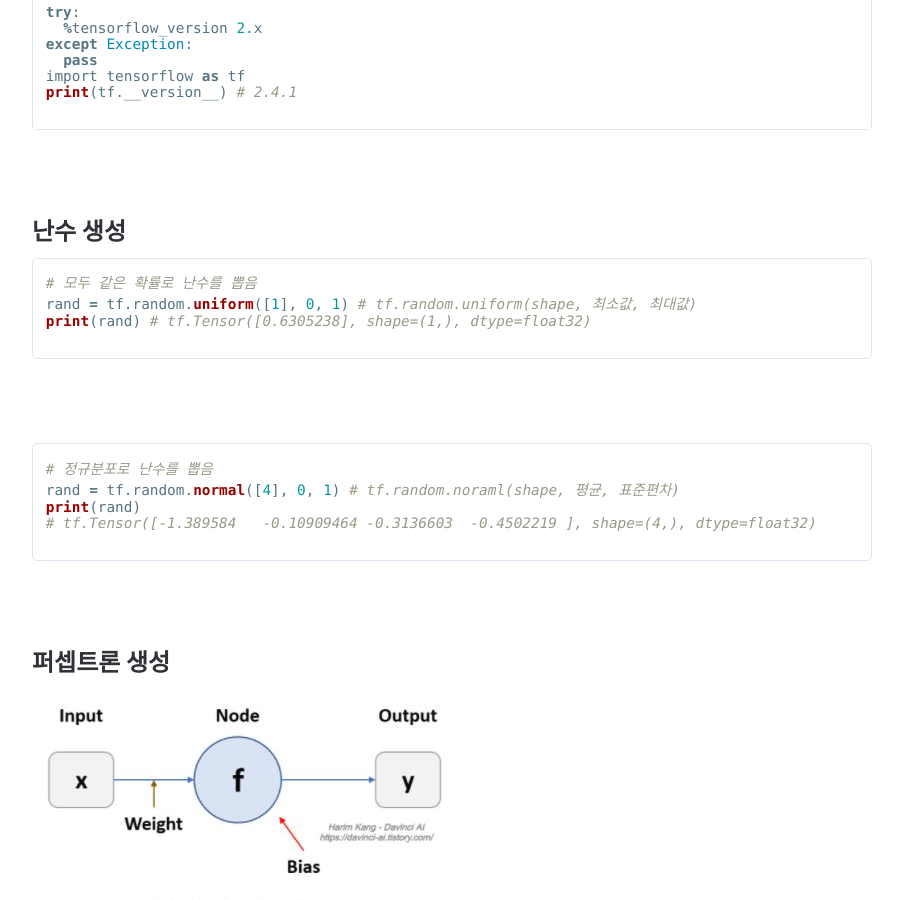
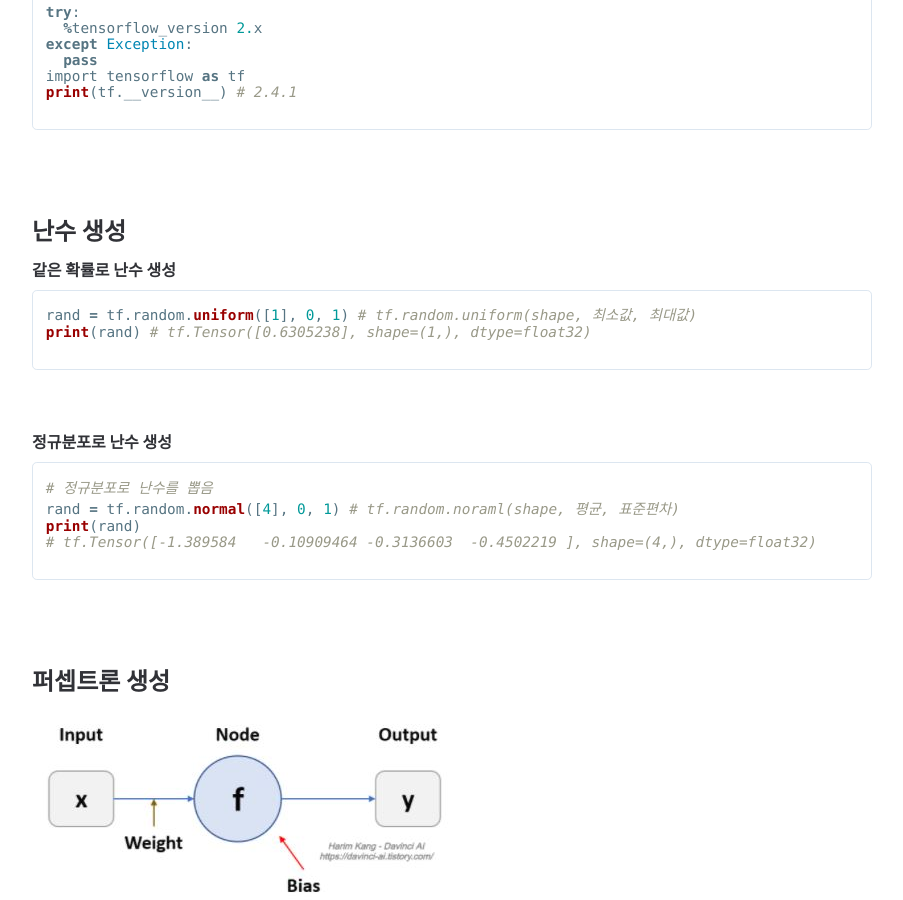
Before and after one commit to SUNGBEOMCHOI/SungBeomChoi.github.io, a Jekyll site: the page built from _posts/2021-03-03-ch3_Start_Tensorflow.md, in a window 1280 px wide and 900 px high, scrolled down 798 px. Shown: the whole window, without its empty margins (188-1091 px from the left). Built offline with Jekyll 4.4.1, drawn with Linux system fonts in a browser that asks for light colours; comment, search, counter and statistics services are not loaded; some of the changed text lies outside the part shown.

Commit message:
Update 2021-03-03-ch3_Start_Tensorflow.md

````diff
--- a/_posts/2021-03-03-ch3_Start_Tensorflow.md
+++ b/_posts/2021-03-03-ch3_Start_Tensorflow.md
@@ -28,15 +28,15 @@ print(tf.__version__) # 2.4.1
 
 ## 난수 생성
 
+#### 같은 확률로 난수 생성
 ```python
-# 모두 같은 확률로 난수를 뽑음
 rand = tf.random.uniform([1], 0, 1) # tf.random.uniform(shape, 최소값, 최대값)
 print(rand) # tf.Tensor([0.6305238], shape=(1,), dtype=float32)
 
 ```
 <br>
-<br>
 
+#### 정규분포로 난수 생성
 ```python
 # 정규분포로 난수를 뽑음
 rand = tf.random.normal([4], 0, 1) # tf.random.noraml(shape, 평균, 표준편차)
@@ -212,6 +212,8 @@ for i in range(2001):
 2000 -0.015027795258891878
 
 ```
+
+<br>
 
 학습된 가중치가 실제로 맞는 값을 가르키는지 살펴보자.
 
````
Also changed, not shown: other parts of _posts/2021-03-03-ch3_Start_Tensorflow.md (+1 -1 lines).
